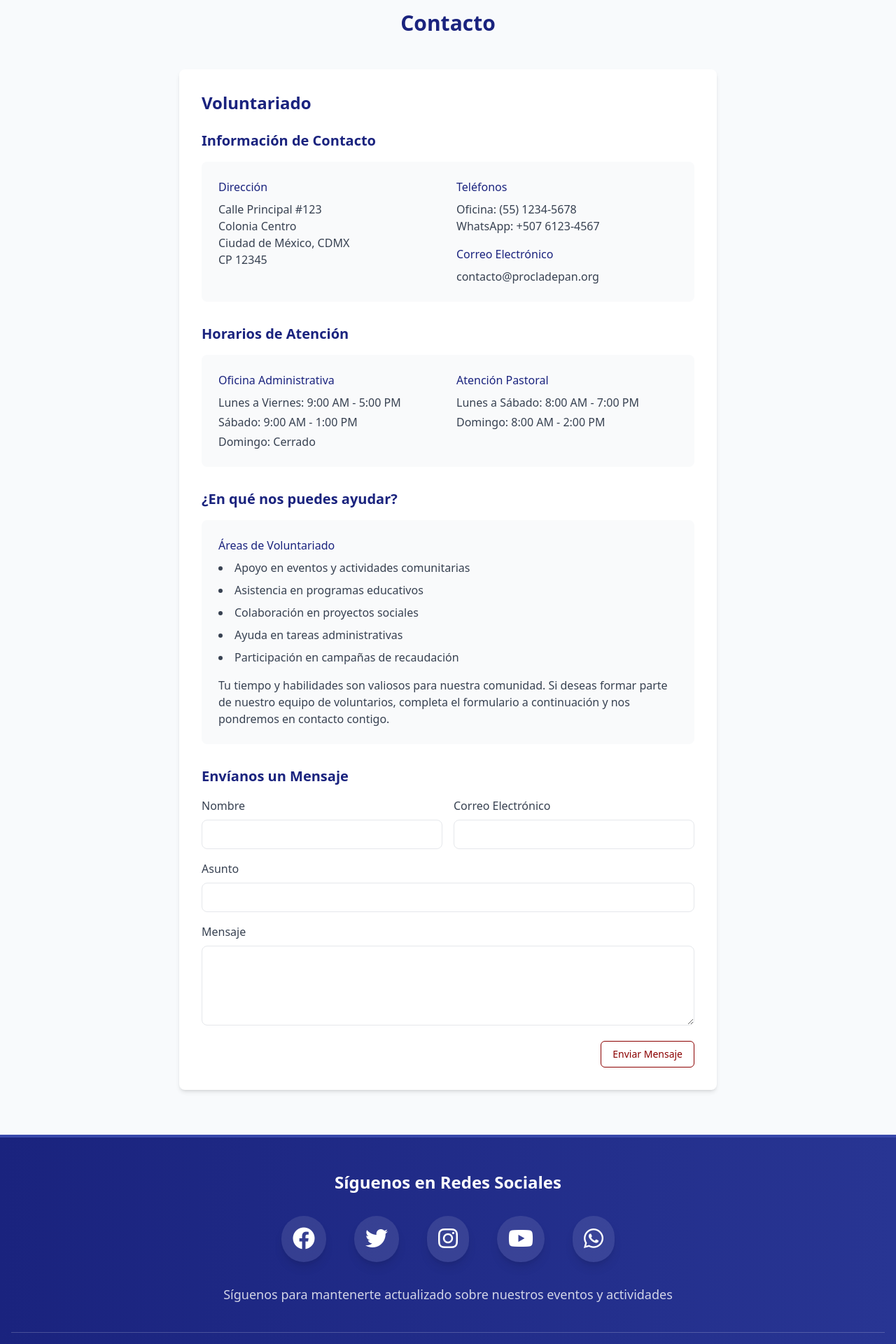
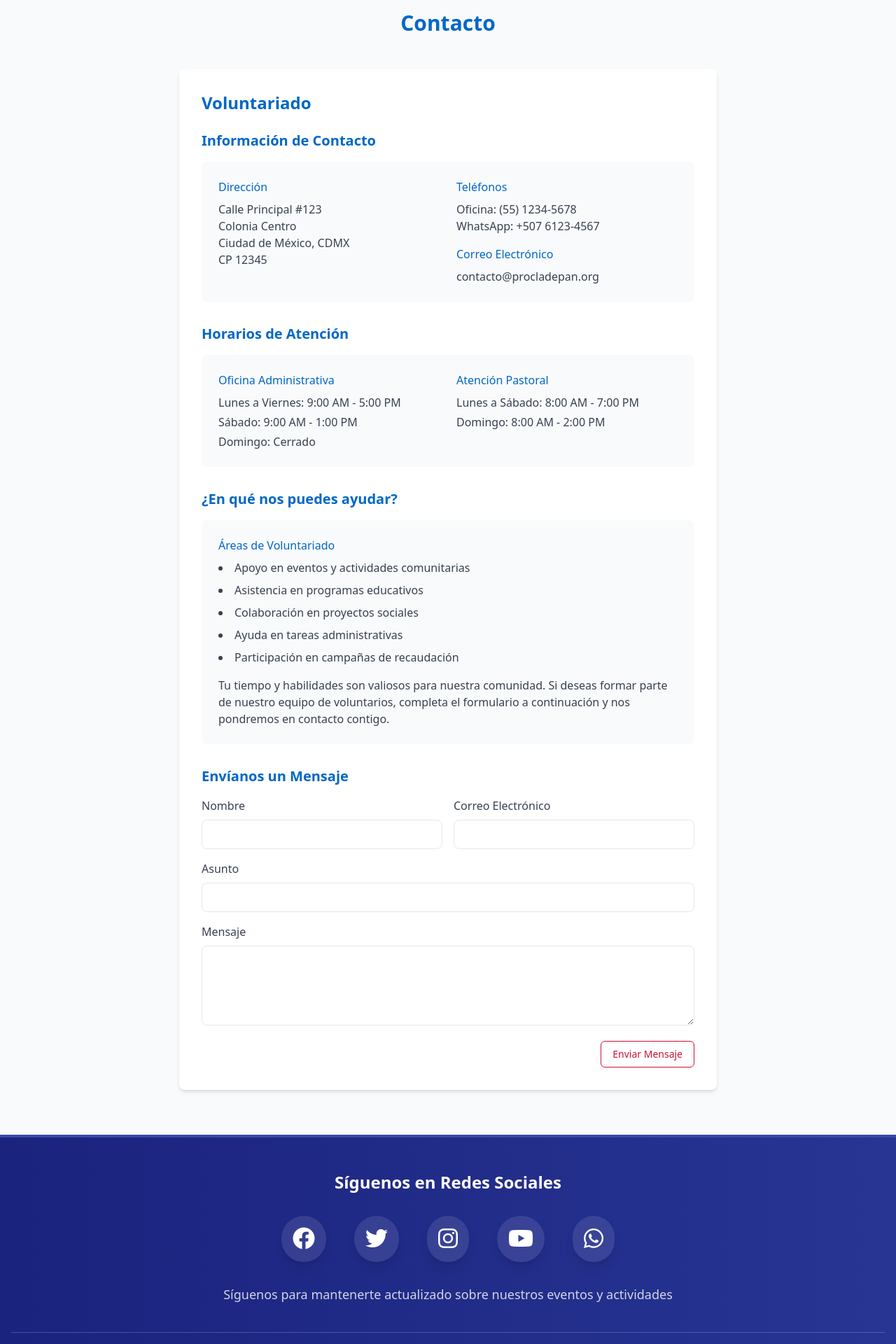
Before and after one commit to Gabriel-Sanchez/django_social_project, a Django app: page /pan/contacto/ in a window 1280 px wide. Shown: the part 321-2241 px from the top of the page at 70% size. Run offline with Django 5.2, Linux system fonts and the light colour scheme; some libraries are stand-ins or nearby versions.

Commit message:
colores buenos

```diff
--- a/django_social_project/base/templates/base/base.html
+++ b/django_social_project/base/templates/base/base.html
@@ -16,10 +16,23 @@
     <style>
         /* Variables CSS */
         :root {
-            --theme-brown: #8B0000;
-            --theme-brown-dark: #660000;
-            --theme-blue: #1a237e;
-            --theme-blue-light: #534bae;
+            /* Colores principales */
+            --theme-brown: rgb(210, 16, 52);
+            --theme-brown-dark: rgb(168, 13, 42);
+            --theme-blue: rgb(0, 103, 198);
+            --theme-blue-light: rgb(51, 133, 255);
+
+            /* Otros colores */
+            --neutral-50: #F9FAFB;
+            --neutral-100: #F3F4F6;
+            --neutral-200: #E5E7EB;
+            --neutral-300: #D1D5DB;
+            --neutral-400: #9CA3AF;
+            --neutral-500: #6B7280;
+            --neutral-600: #4B5563;
+            --neutral-700: #374151;
+            --neutral-800: #1F2937;
+            --neutral-900: #111827;
         }
 
         /* Estilos específicos que usan las variables CSS */
```
